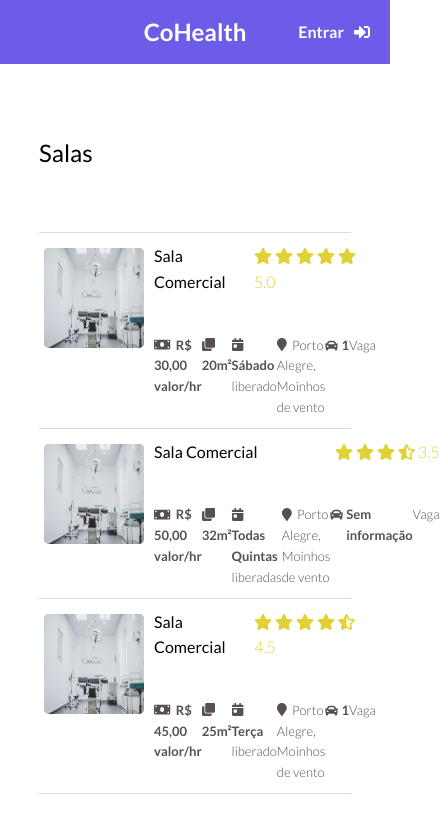
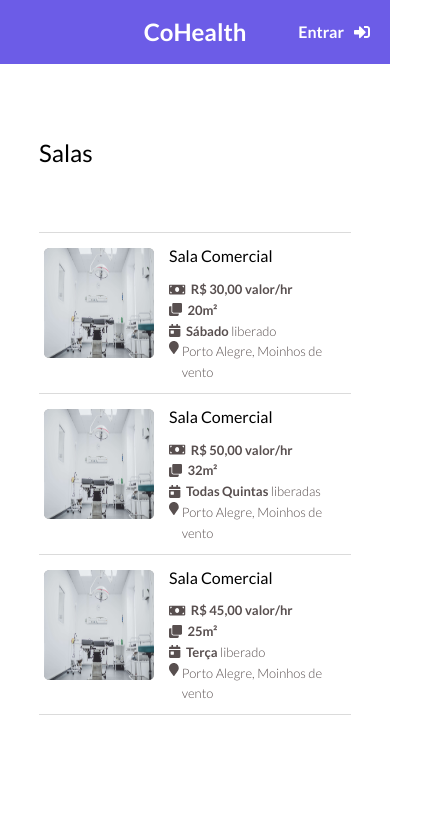
Before and after one commit to GuilhermeAltmann/agenda-sw, a React (Create React App) app: page / in a window 390 px wide. Shown: the top 816 px of the page, 440 px wide, since content can reach past the window. Built offline with nearby package versions, Linux system fonts and the light colour scheme.

Commit message:
resolve responsive

```diff
--- a/src/components/Entry/Entry.js
+++ b/src/components/Entry/Entry.js
@@ -59,7 +59,7 @@ class Entry extends Component {
                 placeholder="Preço"
               />
             </div>
-            <div className="entry__form-box">
+            <div className="entry__form-box entry__form--time">
               <div className="entry__form-box-item">
                 <label htmlFor="entry__initial-date">Início do período:</label>
                 <input
@@ -77,7 +77,7 @@ class Entry extends Component {
                 />
               </div>
             </div>
-            <div className="entry__form-box">
+            <div className="entry__form-box entry__form--time">
               <div className="entry__form-box-item">
                 <label htmlFor="entry__initial-time">Hora de abertura:</label>
                 <input
--- a/src/components/Register/Register.css
+++ b/src/components/Register/Register.css
@@ -83,3 +83,9 @@
   color: #fff;
   transition: all 0.2s;
 }
+
+@media only screen and (max-width: 650px) {
+  .register {
+    width: 80%;
+  }
+}
--- a/src/components/RegisterRenter/RegisterRenter.css
+++ b/src/components/RegisterRenter/RegisterRenter.css
@@ -83,3 +83,9 @@
   color: #fff;
   transition: all 0.2s;
 }
+
+@media only screen and (max-width: 650px) {
+  .renter {
+    width: 80%;
+  }
+}
--- a/src/components/Rents/Rents.css
+++ b/src/components/Rents/Rents.css
@@ -1,121 +1,103 @@
-.rents{
-
+.rents {
   margin-top: 60px;
   width: 80%;
   list-style: none;
 }
 
-.rents__box{
-
+.rents__box {
   display: flex;
   flex-direction: column;
   align-items: center;
   padding-top: 40px;
 }
 
-.rents__item{
-
+.rents__item {
   flex: 100%;
-    border-bottom: 0.1px solid #DBDBDB;
+  border-bottom: 0.1px solid #dbdbdb;
   padding-top: 10px;
   padding-left: 5px;
   padding-right: 5px;
   padding-bottom: 10px;
   cursor: pointer;
-
 }
 
-.rents__contents{
-
+.rents__contents {
   flex: 90%;
   margin-left: 10px;
 }
 
-.rents__item-contents-header{
-
+.rents__item-contents-header {
   display: flex;
   justify-content: space-between;
 }
 
-.rents__title{
-
+.rents__title {
   width: 80%;
   font-weight: 500;
 }
 
-.rents__item:first-child{
-
-    border-top: 0.1px solid #DBDBDB;
+.rents__item:first-child {
+  border-top: 0.1px solid #dbdbdb;
 }
 
-.rents__item-character{
-
+.rents__item-character {
   padding-top: 40px;
   display: flex;
   justify-content: space-between;
 }
 
-.rents__item-character-item{
-
+.rents__item-character-item {
   font-size: 13px;
-    flex:18%;
-    color:rgb(88, 79, 79);
+  flex: 20%;
+  color: rgb(88, 79, 79);
   font-weight: 300;
 }
 
-.rents__item-character-item-map{
-
+.rents__item-character-item-map {
   font-size: 13px;
-    flex:28%;
-    color:rgb(88, 79, 79);
+  flex: 20%;
+  color: rgb(88, 79, 79);
   font-weight: 300;
-}
-
-.rents__item-character-item-area{
-
-    font-size: 13px;
-    flex:15%;
-    color:rgb(88, 79, 79);
-    font-weight: 300;
-}
-
-.rents__item-character-item-day{
-
-    font-size: 13px;
-    flex:21%;
-    color:rgb(88, 79, 79);
-    font-weight: 300;
-}
-
-
-.rents__item-character-item:last-child{
-
   display: flex;
   justify-content: flex-end;
 }
 
-.rents__item-character-item:last-child > .rents__item-character-icon{
-
-    margin-top:4px;
+.rents__item-character-item-area {
+  font-size: 13px;
+  flex: 10%;
+  color: rgb(88, 79, 79);
+  font-weight: 300;
 }
 
-.rents__item-character-icon{
+.rents__item-character-item-day {
+  font-size: 13px;
+  flex: 20%;
+  color: rgb(88, 79, 79);
+  font-weight: 300;
+}
 
+.rents__item-character-item:last-child {
+  display: flex;
+  justify-content: flex-end;
+}
+
+.rents__item-character-item:last-child > .rents__item-character-icon {
+  margin-top: 4px;
+}
+
+.rents__item-character-icon {
   margin-right: 3px;
 }
 
-.rents__item:hover{
-
+.rents__item:hover {
   background-color: rgb(243, 243, 243);
 }
 
-.rents__item-title{
-
+.rents__item-title {
   font-weight: 500;
 }
 
-.rents__item-header{
-
+.rents__item-header {
   display: flex;
   justify-content: space-between;
 }
@@ -127,25 +109,21 @@
     padding: -10px;
 } */
 
-.rents__score{
-
+.rents__score {
   font-weight: 300;
   align-items: flex-end;
 }
 
-.yellow{
-
+.yellow {
   color: #e0d234;
 }
 
-.bold{
-
-    font-weight: 700!important;
+.bold {
+  font-weight: 700 !important;
 }
 
-.rents__item-image-space{
-
-    flex:10%;
+.rents__item-image-space {
+  flex: 10%;
 }
 
 .rents__item-image {
@@ -163,3 +141,57 @@
   bottom: 0;
   width: 100%;
 }
+
+.rents__item-character-box {
+  display: flex;
+  width: 50%;
+}
+
+@media only screen and (max-width: 1000px) {
+  .rents__item-character-box {
+    flex-direction: column;
+    width: 100%;
+  }
+
+  .rents__item-character-box {
+    align-items: self-start;
+  }
+
+  .rents__item-character-item {
+    margin-bottom: 10px;
+  }
+
+  .rents__item-character {
+    padding-top: 30px;
+  }
+}
+
+@media only screen and (max-width: 650px) {
+  .rents__item-character-item {
+    margin-bottom: 0;
+  }
+
+  .rents__item-character {
+    flex-direction: column;
+  }
+
+  .rents__item-character {
+    padding-top: 10px;
+  }
+
+  .rents__item-image {
+    height: 110px;
+    width: 110px;
+    margin-right: 5px;
+  }
+
+  .rents__score {
+    display: none;
+  }
+}
+
+@media only screen and (max-width: 650px) {
+  .rents__item-image-space img {
+    height: 110px;
+  }
+}
--- a/src/components/Rents/Rents.js
+++ b/src/components/Rents/Rents.js
@@ -1,22 +1,17 @@
-import React, {Component} from 'react';
+import React, { Component } from 'react';
 
 import { FontAwesomeIcon } from '@fortawesome/react-fontawesome';
 import clinica from '../../assets/img/clinica.jpg';
 
-import './Rents.css'
-
+import './Rents.css';
 
 class Rents extends Component {
+  detalhar = () => {
+    this.props.history.push('rent');
+  };
 
-    detalhar = () => {
-
-        this.props.history.push('rent');
-    }
-
-    render(){
-
+  render() {
     return (
-
       <div className="rents__box">
         {/* <form class="s131">
                     <div class="inner-form">
@@ -44,27 +39,69 @@ class Rents extends Component {
             <div className="rents__item-header">
               <div className="rents__item-image-space">
                 <div className="rents__item-image">
-                                    <img src={clinica} alt="Clinica" width="100" height="100"/>
+                  <img src={clinica} alt="Clinica" width="100" height="100" />
                 </div>
               </div>
               <div className="rents__contents">
                 <div className="rents__item-contents-header">
                   <h4 className="rents__item-title">Sala Comercial</h4>
                   <span className="rents__score yellow">
-                                        <FontAwesomeIcon className="rents__item-character-icon" icon="star"/>
-                                        <FontAwesomeIcon className="rents__item-character-icon" icon="star"/>
-                                        <FontAwesomeIcon className="rents__item-character-icon" icon="star"/>
-                                        <FontAwesomeIcon className="rents__item-character-icon" icon="star"/>
-                                        <FontAwesomeIcon className="rents__item-character-icon" icon="star"/>
+                    <FontAwesomeIcon
+                      className="rents__item-character-icon"
+                      icon="star"
+                    />
+                    <FontAwesomeIcon
+                      className="rents__item-character-icon"
+                      icon="star"
+                    />
+                    <FontAwesomeIcon
+                      className="rents__item-character-icon"
+                      icon="star"
+                    />
+                    <FontAwesomeIcon
+                      className="rents__item-character-icon"
+                      icon="star"
+                    />
+                    <FontAwesomeIcon
+                      className="rents__item-character-icon"
+                      icon="star"
+                    />
                     5.0
                   </span>
                 </div>
                 <div className="rents__item-character">
-                                    <div className="rents__item-character-item bold"><FontAwesomeIcon className="rents__item-character-icon" icon="money-bill" /> R$ 30,00 valor/hr</div>
-                                    <div className="rents__item-character-item-area"><FontAwesomeIcon className="rents__item-character-icon" icon="clone" /> <b>20m²</b></div>
-                                    <div className="rents__item-character-item-day"><FontAwesomeIcon className="rents__item-character-icon" icon="calendar-day"/> <b>Sábado</b> liberado</div>
-                                    <div className="rents__item-character-item-map"><FontAwesomeIcon className="rents__item-character-icon" icon="map-marker" /> Porto Alegre, Moinhos de vento</div>
-                                    <div className="rents__item-character-item"><FontAwesomeIcon className="rents__item-character-icon" icon="car" /> <b>1</b> Vaga</div>
+                  <div className="rents__item-character-box">
+                    <div className="rents__item-character-item bold">
+                      <FontAwesomeIcon
+                        className="rents__item-character-icon"
+                        icon="money-bill"
+                      />{' '}
+                      R$ 30,00 valor/hr
+                    </div>
+                    <div className="rents__item-character-item-area">
+                      <FontAwesomeIcon
+                        className="rents__item-character-icon"
+                        icon="clone"
+                      />{' '}
+                      <b>20m²</b>
+                    </div>
+                  </div>
+                  <div className="rents__item-character-box">
+                    <div className="rents__item-character-item-day">
+                      <FontAwesomeIcon
+                        className="rents__item-character-icon"
+                        icon="calendar-day"
+                      />{' '}
+                      <b>Sábado</b> liberado
+                    </div>
+                    <div className="rents__item-character-item-map">
+                      <FontAwesomeIcon
+                        className="rents__item-character-icon"
+                        icon="map-marker"
+                      />{' '}
+                      Porto Alegre, Moinhos de vento
+                    </div>
+                  </div>
                 </div>
               </div>
             </div>
@@ -73,26 +110,65 @@ class Rents extends Component {
             <div className="rents__item-header">
               <div className="rents__item-image-space">
                 <div className="rents__item-image">
-                                    <img src={clinica} alt="Clinica" width="100" height="100"/>
+                  <img src={clinica} alt="Clinica" width="100" height="100" />
                 </div>
               </div>
               <div className="rents__contents">
                 <div className="rents__item-contents-header">
                   <h4 className="rents__item-title">Sala Comercial</h4>
                   <span className="rents__score yellow">
-                                        <FontAwesomeIcon className="rents__item-character-icon" icon="star"/>
-                                        <FontAwesomeIcon className="rents__item-character-icon" icon="star"/>
-                                        <FontAwesomeIcon className="rents__item-character-icon" icon="star"/>
-                                        <FontAwesomeIcon className="rents__item-character-icon" icon="star-half-alt"/>
+                    <FontAwesomeIcon
+                      className="rents__item-character-icon"
+                      icon="star"
+                    />
+                    <FontAwesomeIcon
+                      className="rents__item-character-icon"
+                      icon="star"
+                    />
+                    <FontAwesomeIcon
+                      className="rents__item-character-icon"
+                      icon="star"
+                    />
+                    <FontAwesomeIcon
+                      className="rents__item-character-icon"
+                      icon="star-half-alt"
+                    />
                     3.5
                   </span>
                 </div>
                 <div className="rents__item-character">
-                                    <div className="rents__item-character-item bold"><FontAwesomeIcon className="rents__item-character-icon" icon="money-bill" /> R$ 50,00 valor/hr</div>
-                                    <div className="rents__item-character-item-area"><FontAwesomeIcon className="rents__item-character-icon" icon="clone" /> <b>32m²</b></div>
-                                    <div className="rents__item-character-item-day"><FontAwesomeIcon className="rents__item-character-icon" icon="calendar-day"/> <b>Todas Quintas</b> liberadas</div>
-                                    <div className="rents__item-character-item-map"><FontAwesomeIcon className="rents__item-character-icon" icon="map-marker" /> Porto Alegre, Moinhos de vento</div>
-                                    <div className="rents__item-character-item"><FontAwesomeIcon className="rents__item-character-icon" icon="car" /> <b>Sem informação</b> Vaga</div>
+                  <div className="rents__item-character-box">
+                    <div className="rents__item-character-item bold">
+                      <FontAwesomeIcon
+                        className="rents__item-character-icon"
+                        icon="money-bill"
+                      />{' '}
+                      R$ 50,00 valor/hr
+                    </div>
+                    <div className="rents__item-character-item-area">
+                      <FontAwesomeIcon
+                        className="rents__item-character-icon"
+                        icon="clone"
+                      />{' '}
+                      <b>32m²</b>
+                    </div>
+                  </div>
+                  <div className="rents__item-character-box">
+                    <div className="rents__item-character-item-day">
+                      <FontAwesomeIcon
+                        className="rents__item-character-icon"
+                        icon="calendar-day"
+                      />{' '}
+                      <b>Todas Quintas</b> liberadas
+                    </div>
+                    <div className="rents__item-character-item-map">
+                      <FontAwesomeIcon
+                        className="rents__item-character-icon"
+                        icon="map-marker"
+                      />{' '}
+                      Porto Alegre, Moinhos de vento
+                    </div>
+                  </div>
                 </div>
               </div>
             </div>
@@ -101,27 +177,69 @@ class Rents extends Component {
             <div className="rents__item-header">
               <div className="rents__item-image-space">
                 <div className="rents__item-image">
-                                    <img src={clinica} alt="Clinica" width="100" height="100"/>
+                  <img src={clinica} alt="Clinica" width="100" height="100" />
                 </div>
               </div>
               <div className="rents__contents">
                 <div className="rents__item-contents-header">
                   <h4 className="rents__item-title">Sala Comercial</h4>
                   <span className="rents__score yellow">
-                                        <FontAwesomeIcon className="rents__item-character-icon" icon="star"/>
-                                        <FontAwesomeIcon className="rents__item-character-icon" icon="star"/>
-                                        <FontAwesomeIcon className="rents__item-character-icon" icon="star"/>
-                                        <FontAwesomeIcon className="rents__item-character-icon" icon="star"/>
-                                        <FontAwesomeIcon className="rents__item-character-icon" icon="star-half-alt"/>
+                    <FontAwesomeIcon
+                      className="rents__item-character-icon"
+                      icon="star"
+                    />
+                    <FontAwesomeIcon
+                      className="rents__item-character-icon"
+                      icon="star"
+                    />
+                    <FontAwesomeIcon
+                      className="rents__item-character-icon"
+                      icon="star"
+                    />
+                    <FontAwesomeIcon
+                      className="rents__item-character-icon"
+                      icon="star"
+                    />
+                    <FontAwesomeIcon
+                      className="rents__item-character-icon"
+                      icon="star-half-alt"
+                    />
                     4.5
                   </span>
                 </div>
                 <div className="rents__item-character">
-                                    <div className="rents__item-character-item bold"><FontAwesomeIcon className="rents__item-character-icon" icon="money-bill" /> R$ 45,00 valor/hr</div>
-                                    <div className="rents__item-character-item-area"><FontAwesomeIcon className="rents__item-character-icon" icon="clone" /> <b>25m²</b></div>
-                                    <div className="rents__item-character-item-day"><FontAwesomeIcon className="rents__item-character-icon" icon="calendar-day"/> <b>Terça</b> liberado</div>
-                                    <div className="rents__item-character-item-map"><FontAwesomeIcon className="rents__item-character-icon" icon="map-marker" /> Porto Alegre, Moinhos de vento</div>
-                                    <div className="rents__item-character-item"><FontAwesomeIcon className="rents__item-character-icon" icon="car" /> <b>1</b> Vaga</div>
+                  <div className="rents__item-character-box">
+                    <div className="rents__item-character-item bold">
+                      <FontAwesomeIcon
+                        className="rents__item-character-icon"
+                        icon="money-bill"
+                      />{' '}
+                      R$ 45,00 valor/hr
+                    </div>
+                    <div className="rents__item-character-item-area">
+                      <FontAwesomeIcon
+                        className="rents__item-character-icon"
+                        icon="clone"
+                      />{' '}
+                      <b>25m²</b>
+                    </div>
+                  </div>
+                  <div className="rents__item-character-box">
+                    <div className="rents__item-character-item-day">
+                      <FontAwesomeIcon
+                        className="rents__item-character-icon"
+                        icon="calendar-day"
+                      />{' '}
+                      <b>Terça</b> liberado
+                    </div>
+                    <div className="rents__item-character-item-map">
+                      <FontAwesomeIcon
+                        className="rents__item-character-icon"
+                        icon="map-marker"
+                      />{' '}
+                      Porto Alegre, Moinhos de vento
+                    </div>
+                  </div>
                 </div>
               </div>
             </div>
```
Also changed, not shown: src/components/Entry/Entry.css (+21 -0 lines), src/assets/img/logo .svg (added). Lines whose indentation alone changed are shown as unchanged.
